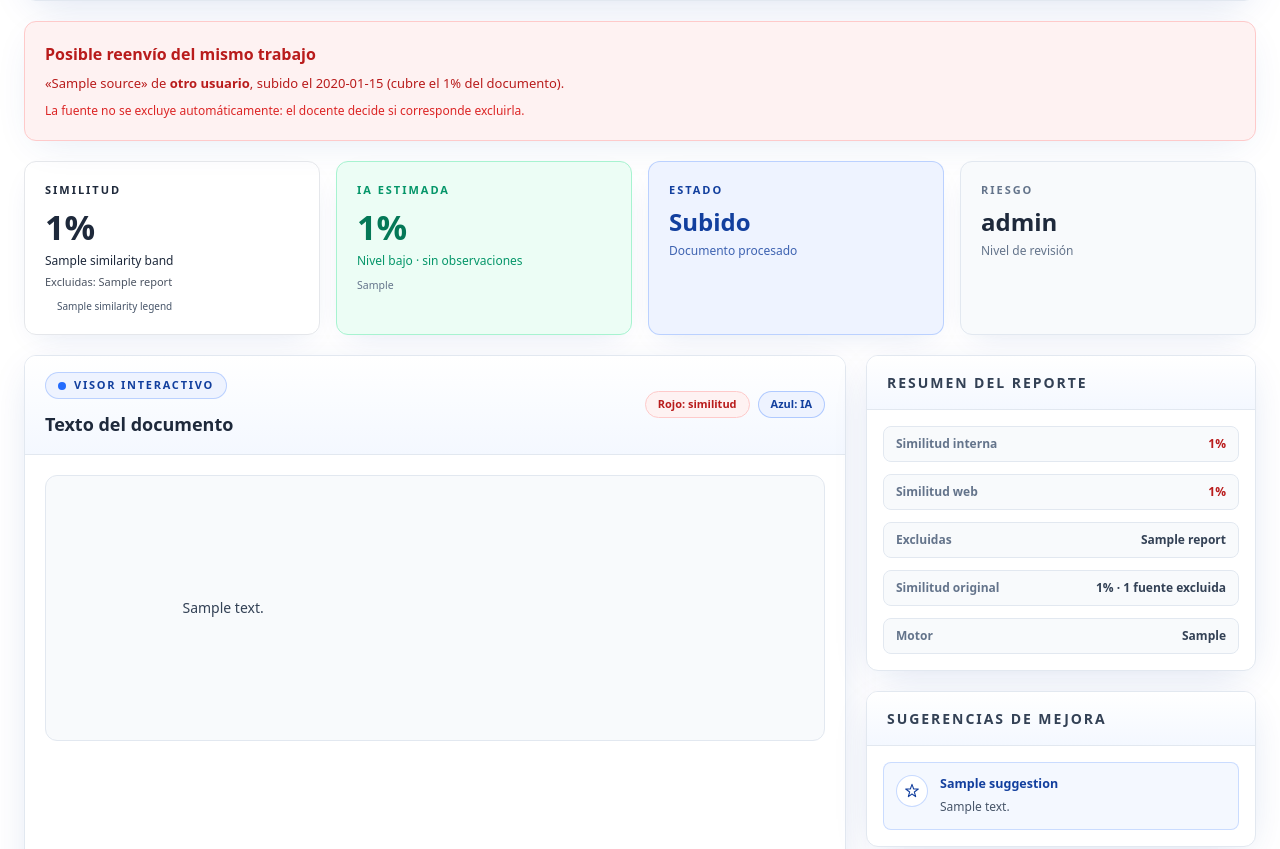
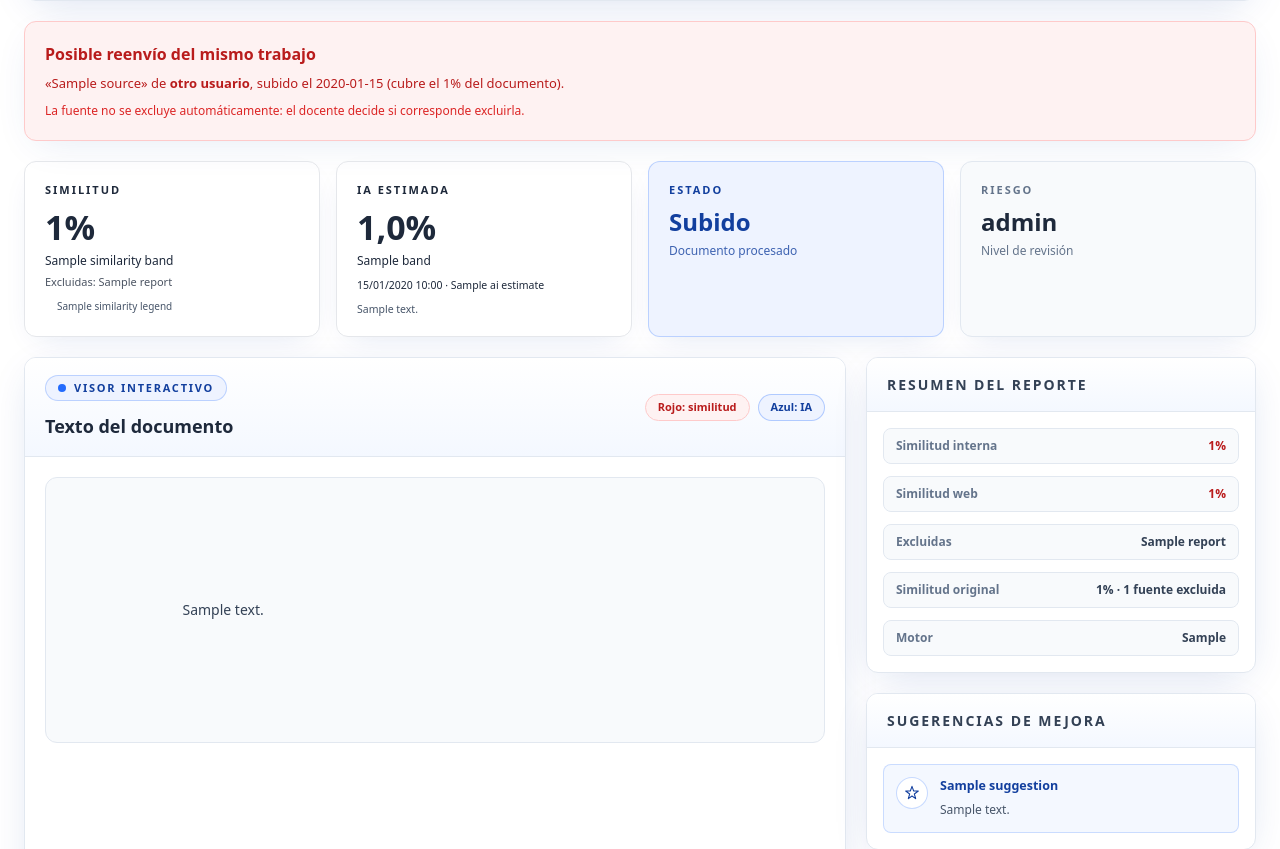
Before and after one commit to jucanuro/iesppab, a Django app: template templates/reports/detail.html in a window 1280 px wide. Shown: the part 284-1133 px from the top of the page. Run offline with Django 5.2, Linux system fonts and the light colour scheme; tables that the repository leaves empty hold one stand-in row (values such as "Sample post"); the template is opened without the code that fills it: values that come from a table or form of the project are taken from there, most other values are stand-ins (such as "Sample title", 1, 10 or a date in 2020); parts of the project's set-up code (start-up, migrations or seed data) failed here and were passed over; some libraries are stand-ins or nearby versions.

Commit message:
feat(cer): Detalle del reporte con AiEstimate (T14)
El detalle de reports:detail muestra % de IA con 1 decimal, banda 20/50 con
rótulo, fecha, versión y nota única desde AiEstimate; se retiran los
umbrales 15/30 y AI_DISCLAIMER de esa página. REQ-CER-06, RN-CER-03.
Incluye specs ORI-CER (Estado: Borrador) con la ampliación de REQ-CER-06 y T14.

Co-Authored-By: Claude Sonnet 5.5 <noreply@anthropic.com>

```diff
--- a/apps/reports/views.py
+++ b/apps/reports/views.py
@@ -45,6 +45,7 @@ from apps.reports.services import (
     split_similarity_around_exclusions,
 )
 from apps.reports.suggestions import build_improvement_suggestions
+from apps.reports.ai_estimate import build_ai_estimate
 
 logger = logging.getLogger(__name__)
 
@@ -127,6 +128,7 @@ class ReportDetailView(LoginRequiredMixin, View):
             context = {
                 "document": document,
                 "report": report,
+                "ai_estimate": build_ai_estimate(report) if report else None,
                 "certificate": certificate,
                 "highlighted_segments": highlighted_segments,
                 "analysis_job": analysis_job,
--- a/qa/test_cer_playwright.py
+++ b/qa/test_cer_playwright.py
@@ -195,7 +195,8 @@ class CerPlaywrightTests(LiveServerTestCase):
                 self.assertIn(" ".join(value.split()), detail)
 
         self.assertIn(estimate.version_label, verify)
-        self.assertIn(self.report.engine_version, detail)
+        self.assertIn(estimate.version_label, detail)
+        self.assertIn(estimate.generated_at.strftime("%d/%m/%Y"), detail)
         self.assertIn("CER-QA-0001", verify)
 
     def test_invalid_hash_says_not_valid_without_500(self) -> None:
--- a/templates/reports/detail.html
+++ b/templates/reports/detail.html
@@ -253,39 +253,17 @@
             </article>
             {% endwith %}
 
-            {% with clf=report.ai_classifier %}
-            {% if clf %}
-            <article class="rounded-xl border p-5 shadow-[0_10px_30px_-14px_rgba(18,63,158,0.15)] transition hover:shadow-[0_14px_34px_-14px_rgba(18,63,158,0.22)]" style="background-color:{{ clf.bg }};border-color:{{ clf.border }};color:{{ clf.fg }};">
+            {% if ai_estimate %}
+            {% with band=ai_estimate.band %}
+            <article class="rounded-xl border p-5 shadow-[0_10px_30px_-14px_rgba(18,63,158,0.15)] transition hover:shadow-[0_14px_34px_-14px_rgba(18,63,158,0.22)]" style="background-color:{{ band.bg }};border-color:{{ band.border }};color:{{ band.fg }};">
                 <p class="text-[11px] font-bold uppercase tracking-[0.18em]">IA estimada</p>
-                <p class="mt-3 text-[34px] font-bold leading-none">{{ clf.percent|floatformat:1 }}%</p>
-                <p class="mt-2 text-[12px]">{{ clf.label }}</p>
-                <p class="mt-2 text-[10.5px] leading-snug text-slate-600">{{ report.AI_CLASSIFIER_NOTE }}</p>
+                <p class="mt-3 text-[34px] font-bold leading-none">{{ ai_estimate.percent|floatformat:1 }}%</p>
+                <p class="mt-2 text-[12px]">{{ band.label }}</p>
+                <p class="mt-2 text-[10.5px]">{{ ai_estimate.generated_at|date:"d/m/Y H:i" }} · {{ ai_estimate.version_label }}</p>
+                <p class="mt-2 text-[10.5px] leading-snug text-slate-600">{{ ai_estimate.note }}</p>
             </article>
-            {% else %}
-            {% if report.ai_level == "alto" %}
-                <article class="rounded-xl border border-red-200 bg-red-50 p-5 shadow-[0_10px_30px_-14px_rgba(18,63,158,0.15)] transition hover:shadow-[0_14px_34px_-14px_rgba(18,63,158,0.22)]">
-                    <p class="text-[11px] font-bold uppercase tracking-[0.18em] text-red-500">IA estimada</p>
-                    <p class="mt-3 text-[34px] font-bold leading-none text-red-700">{{ report.ai_probability_percent }}%</p>
-                    <p class="mt-2 text-[12px] text-red-600">Nivel alto · revisión requerida</p>
-                    <p class="mt-2 text-[10.5px] leading-snug text-slate-500">{{ report.AI_DISCLAIMER }}</p>
-                </article>
-            {% elif report.ai_level == "moderado" %}
-                <article class="rounded-xl border border-[#f5b400]/40 bg-[#fff8e6] p-5 shadow-[0_10px_30px_-14px_rgba(18,63,158,0.15)] transition hover:shadow-[0_14px_34px_-14px_rgba(18,63,158,0.22)]">
-                    <p class="text-[11px] font-bold uppercase tracking-[0.18em] text-[#8a6100]">IA estimada</p>
-                    <p class="mt-3 text-[34px] font-bold leading-none text-[#8a6100]">{{ report.ai_probability_percent }}%</p>
-                    <p class="mt-2 text-[12px] text-[#8a6100]">Nivel moderado · a revisar</p>
-                    <p class="mt-2 text-[10.5px] leading-snug text-slate-500">{{ report.AI_DISCLAIMER }}</p>
-                </article>
-            {% else %}
-                <article class="rounded-xl border border-emerald-200 bg-emerald-50 p-5 shadow-[0_10px_30px_-14px_rgba(18,63,158,0.15)] transition hover:shadow-[0_14px_34px_-14px_rgba(18,63,158,0.22)]">
-                    <p class="text-[11px] font-bold uppercase tracking-[0.18em] text-emerald-600">IA estimada</p>
-                    <p class="mt-3 text-[34px] font-bold leading-none text-emerald-700">{{ report.ai_probability_percent }}%</p>
-                    <p class="mt-2 text-[12px] text-emerald-600">Nivel bajo · sin observaciones</p>
-                    <p class="mt-2 text-[10.5px] leading-snug text-slate-500">{{ report.AI_DISCLAIMER }}</p>
-                </article>
+            {% endwith %}
             {% endif %}
-            {% endif %}
-            {% endwith %}
 
             <article class="rounded-xl border border-[#236bfd]/25 bg-[#eef3ff] p-5 shadow-[0_10px_30px_-14px_rgba(18,63,158,0.15)] transition hover:shadow-[0_14px_34px_-14px_rgba(18,63,158,0.22)]">
                 <p class="text-[11px] font-bold uppercase tracking-[0.18em] text-[#123f9e]">Estado</p>
```
Also changed, not shown: apps/reports/tests.py (+56 -0 lines), specs/ORI-CER/tasks.md (+1 -1 lines).
